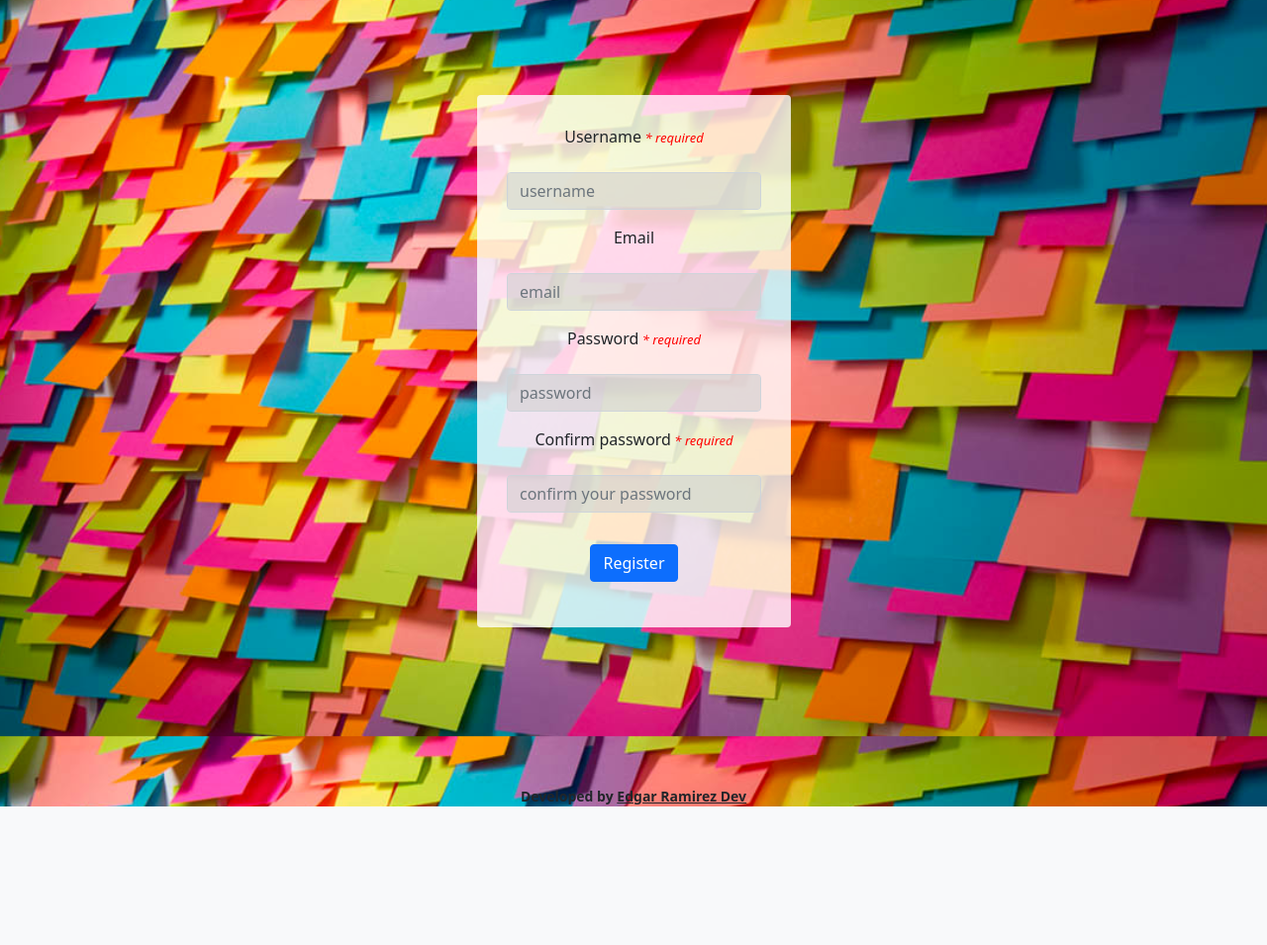
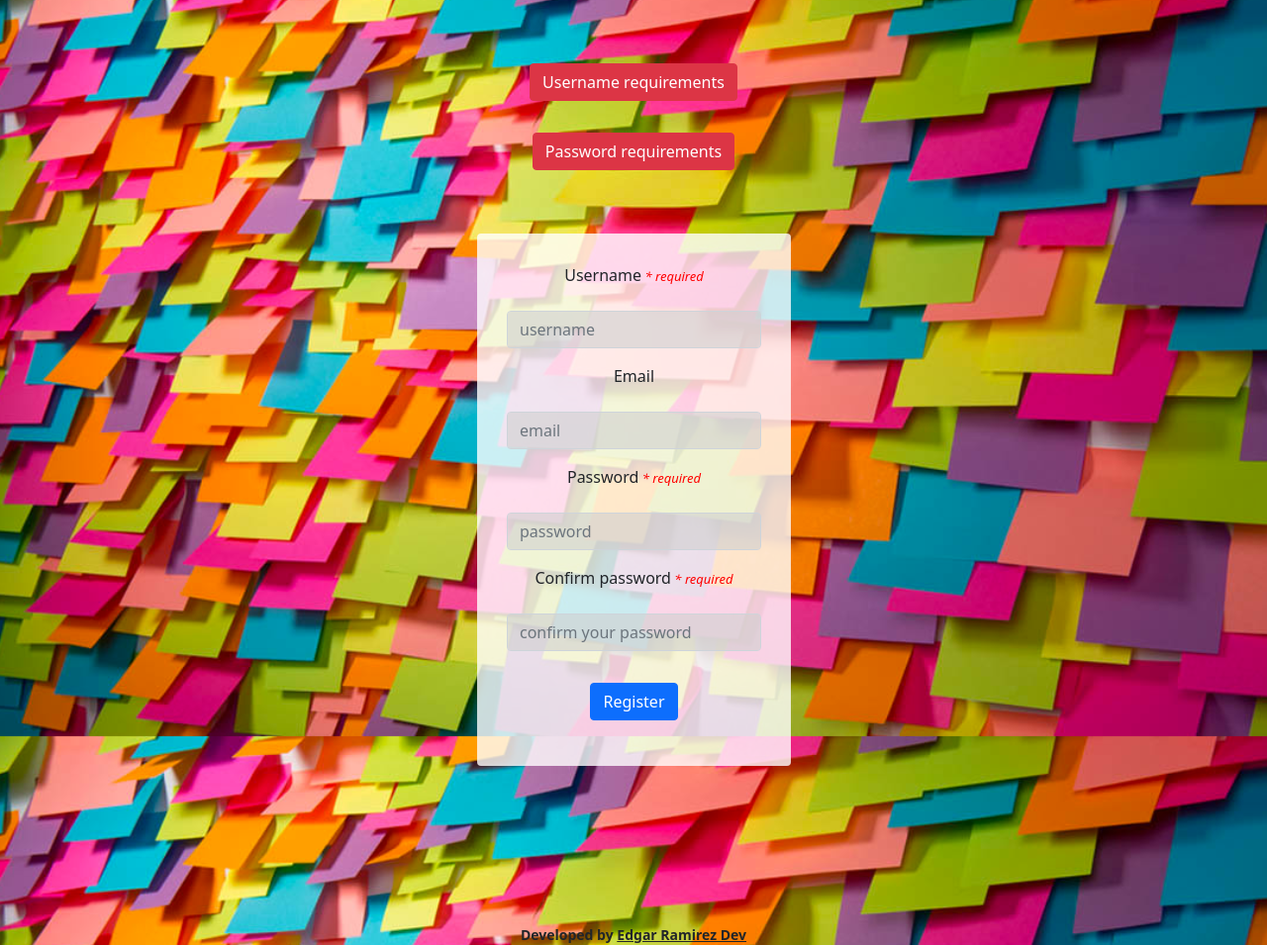
Before and after one commit to EdgarRamirezFuentes/CS50-Introduction-to-computer-science, a Flask app: page /register in a window 1280 px wide. Shown: the part 56-1011 px from the top of the page at 99% size. Before the commit the page ends 871 px from the top, so only its background shows below. Run offline with Flask 2, Linux system fonts and the light colour scheme; some libraries are stand-ins or nearby versions.

Commit message:
Adds a functional register module and it fixes the found bugs in validations.js

```diff
--- a/app.py
+++ b/app.py
@@ -1,8 +1,11 @@
+import re
+import os
+from cs50 import SQL
 from flask import Flask, flash, redirect, render_template, request, session, jsonify
 from flask_session import Session
 from werkzeug.exceptions import default_exceptions, HTTPException, InternalServerError
 from werkzeug.security import check_password_hash, generate_password_hash
-from helpers import error_message, login_required
+from helpers import error_message, login_required, multiverse_message, success_message
 
 app = Flask(__name__)
 
@@ -16,6 +19,8 @@ def after_request(response):
     response.headers["Pragma"] = "no-cache"
     return response
 
+# Configure CS50 Library to use SQLite database
+db = SQL("sqlite:///task_manager.db")
 
 @app.route("/")
 @login_required
@@ -27,6 +32,63 @@ def index():
 def register():
     if request.method == "GET":
         return render_template("register.html")
+    if request.method == "POST":
+        username = request.form.get("username")
+        email = request.form.get("email")
+        password = request.form.get("password")
+        confirmation = request.form.get("confirmation")
+
+        if not username:
+            return error_message("You must provide a username")
+        if not password:
+            return error_message("You must provide a password")
+        if not confirmation:
+            return error_message("You must confirm your password")
+
+        # Trimming white spaces in the information
+        username = username.strip()
+        if email:
+            email = email.strip()
+        password = password.strip()
+        confirmation = confirmation.strip()
+
+        # Username requirements
+        # - Only accept alphanumeric characters
+        # - The first letter must be a letter
+        # - The length of the username must be between 6 to 16 characters
+        username_re = "^[a-z]([a-z0-9]){3,18}$"
+        # Password requirements
+        # - Only accepts alphanumeric characters
+        # - The length of the username must be between 8 to 20 characters
+        password_re = "^[a-z0-9]{8,20}$"
+
+        if not re.fullmatch(username_re, username, flags=re.IGNORECASE) :
+            return error_message("You must provide a valid username")
+
+        if not re.fullmatch(password_re, password, flags=re.IGNORECASE):
+            return error_message("You must provide a valid password")
+
+        if password != confirmation:
+            return error_message("The confirmation does not match your password")
+
+        # Check if the username and the email are unique
+        existant_user = db.execute("SELECT username, email FROM users WHERE username = ? OR email = ?;", username, email)
+        # There is a user that already registered the username or the email
+        if existant_user:
+            existant_username = existant_user[0]["username"]
+            if existant_username == username:
+                return multiverse_message("You", "Someone using the same username")
+            existant_email = existant_user[0]["email"]
+            if existant_email and existant_email == email:
+                return multiverse_message("You", "Someone using the same email")
+
+        if email:
+            db.execute("INSERT INTO users (username, pass, email) VALUES (?, ?, ?)",
+                        username, generate_password_hash(password), email)
+        else:
+            db.execute("INSERT INTO users (username, pass) VALUES (?, ?)",
+                        username, generate_password_hash(password))
+        return success_message("Welcome!", "Your account was created successfully!")
 
 @app.route("/login", methods=["GET", "POST"])
 def login():
--- a/static/js/register.js
+++ b/static/js/register.js
@@ -17,13 +17,14 @@ document.addEventListener("DOMContentLoaded", (e) => {
         const email = email_input.value.trim();
         const password = password_input.value.trim();
         const confirmation = confirmation_input.value.trim();
-        e.preventDefault();
-        console.log("hola");
-        console.log(is_valid_registration_data(
+
+        if(!is_valid_registration_data(
                 username, username_error_container,
                 email, email_error_container,
                 password, password_error_container,
                 confirmation, confirmation_error_container
-        ));
+        )) {
+            e.preventDefault();
+        }
     });
 });
--- a/static/js/validations.js
+++ b/static/js/validations.js
@@ -28,7 +28,7 @@ function is_valid_registration_data(
 ) {
     const valid_username = is_valid_username(username);
     const valid_password = is_valid_password(password);
-    const valid_email = is_valid_email(email);
+    const valid_email = email.length ? is_valid_email(email) : true;
     const valid_confirmation = password == confirmation ? true : false;
 
     // Username messages
@@ -77,8 +77,8 @@ function is_valid_username(username) {
     // Username requirements
     // - Only accept alphanumeric characters
     // - The first letter must be a letter
-    // - The length of the username must be between 4 to 16 characters
-    const username_re = /^[a-z][a-z0-9]{3,15}$/gi
+    // - The length of the username must be between 6 to 16 characters
+    const username_re = /^[a-z][a-z0-9]{5,15}$/gi
     return username_re.test(username);
 }
 
--- a/templates/layout.html
+++ b/templates/layout.html
@@ -67,7 +67,7 @@
             </div>
         </div>
     </nav>
-    <main class="container p-0 p-md-5">
+    <main class="container d-flex flex-column align-items-center p-0 p-md-5">
         {% block main %}{% endblock %}
     </main>
 
--- a/templates/register.html
+++ b/templates/register.html
@@ -15,8 +15,53 @@
 {% block main %}
 <div class="container">
     <div class="row">
+        <div class="col-12 my-3 d-flex justify-content-center">
+            <button type="button" class="btn btn-danger" data-bs-toggle="modal" data-bs-target="#username_modal">
+                Username requirements
+            </button>
+            <!-- Modal -->
+            <div class="modal fade" id="username_modal" tabindex="-1" aria-labelledby="username_modal_label" aria-hidden="true">
+                <div class="modal-dialog">
+                    <div class="modal-content">
+                        <div class="modal-header">
+                            <h5 class="modal-title" id="username_modal_label">Username requirements</h5>
+                            <button type="button" class="btn-close" data-bs-dismiss="modal" aria-label="Close"></button>
+                        </div>
+                        <div class="modal-body">
+                            <ul>
+                                <li>Only accept alphanumeric characters</li>
+                                <li>The first letter must be a letter</li>
+                                <li>The length of the username must be between 6 to 16 characters</li>
+                            </ul>
+                        </div>
+                    </div>
+                </div>
+            </div>
+        </div>
+        <div class="col-12 my-3 d-flex justify-content-center">
+            <button type="button" class="btn btn-danger" data-bs-toggle="modal" data-bs-target="#password_modal">
+                Password requirements
+            </button>
+            <!-- Modal -->
+            <div class="modal fade" id="password_modal" tabindex="-1" aria-labelledby="password_modal_label" aria-hidden="true">
+                <div class="modal-dialog">
+                    <div class="modal-content">
+                        <div class="modal-header">
+                            <h5 class="modal-title" id="password_modal_label">Password requirements</h5>
+                            <button type="button" class="btn-close" data-bs-dismiss="modal" aria-label="Close"></button>
+                        </div>
+                        <div class="modal-body">
+                            <ul>
+                                <li>Only accepts alphanumeric characters</li>
+                                <li>The length of the username must be between 8 to 20 characters</li>
+                            </ul>
+                        </div>
+                    </div>
+                </div>
+            </div>
+        </div>
         <div class="d-flex justify-content-center p-5 mb-5">
-            <form method="POST" class="d-flex align-items-center flex-column text-center animated bounceIn">
+            <form action="/register" method="POST" class="d-flex align-items-center flex-column text-center animated bounceIn">
                 <div class="mb-3">
                     <label for="username" class="form-label">Username</label><span class="error_message"> * required</span>
                     <p id="username_error" class="error_message"></p>
@@ -37,7 +82,7 @@
                     <p id="confirmation_error" class="error_message"></p>
                     <input type="password" class="form-control" id="confirmation" name="confirmation" aria-describedby="confirm_password" placeholder="confirm your password">
                 </div>
-                <button type="button" class="btn btn-primary my-3" id="register_button">Register</button>
+                <button type="submit" class="btn btn-primary my-3" id="register_button">Register</button>
             </form>
         </div>
     </div>
```
Also changed, not shown: helpers.py (+6 -1 lines), templates/error_message.html (added, +12 -0 lines), templates/multiverse_message.html (added, +13 -0 lines), templates/success_message.html (added, +12 -0 lines).
